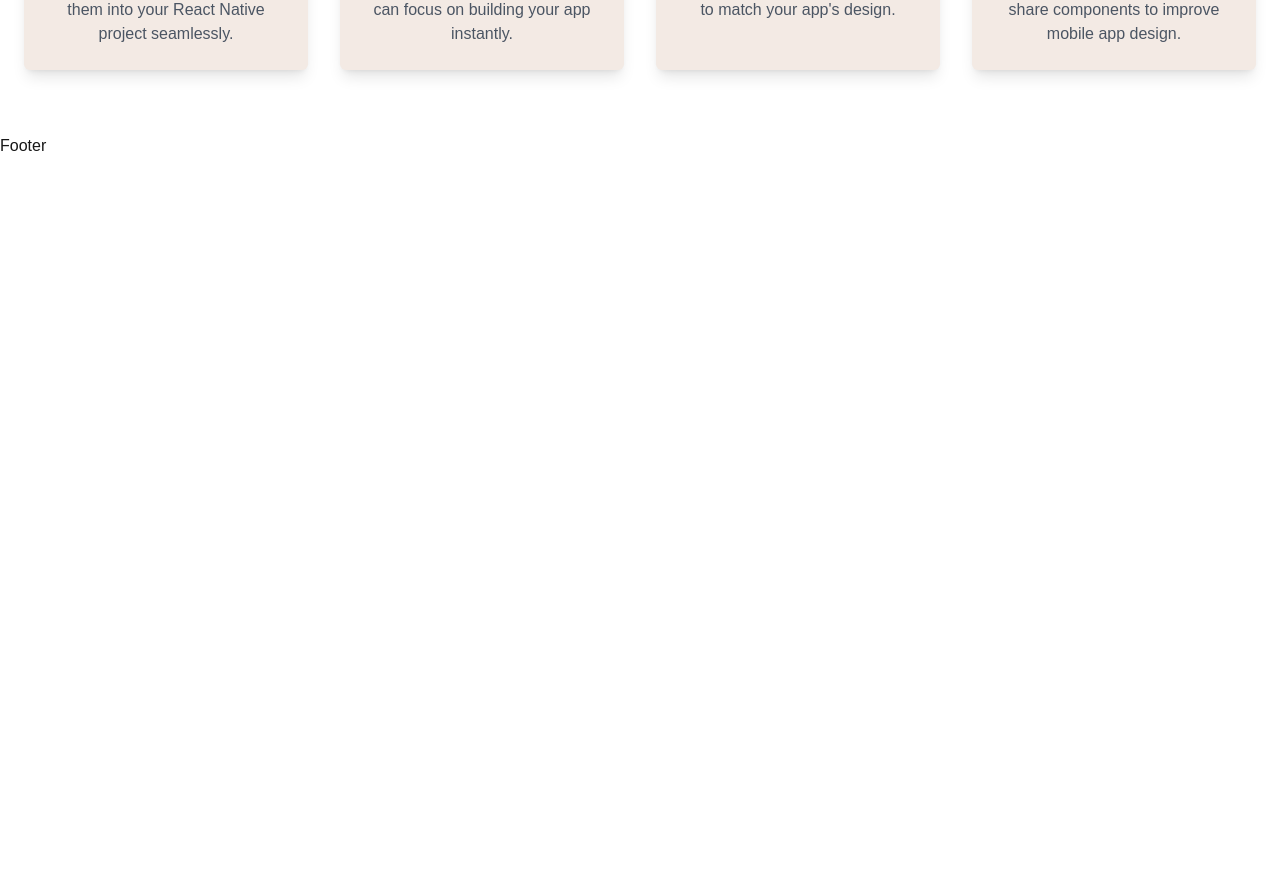
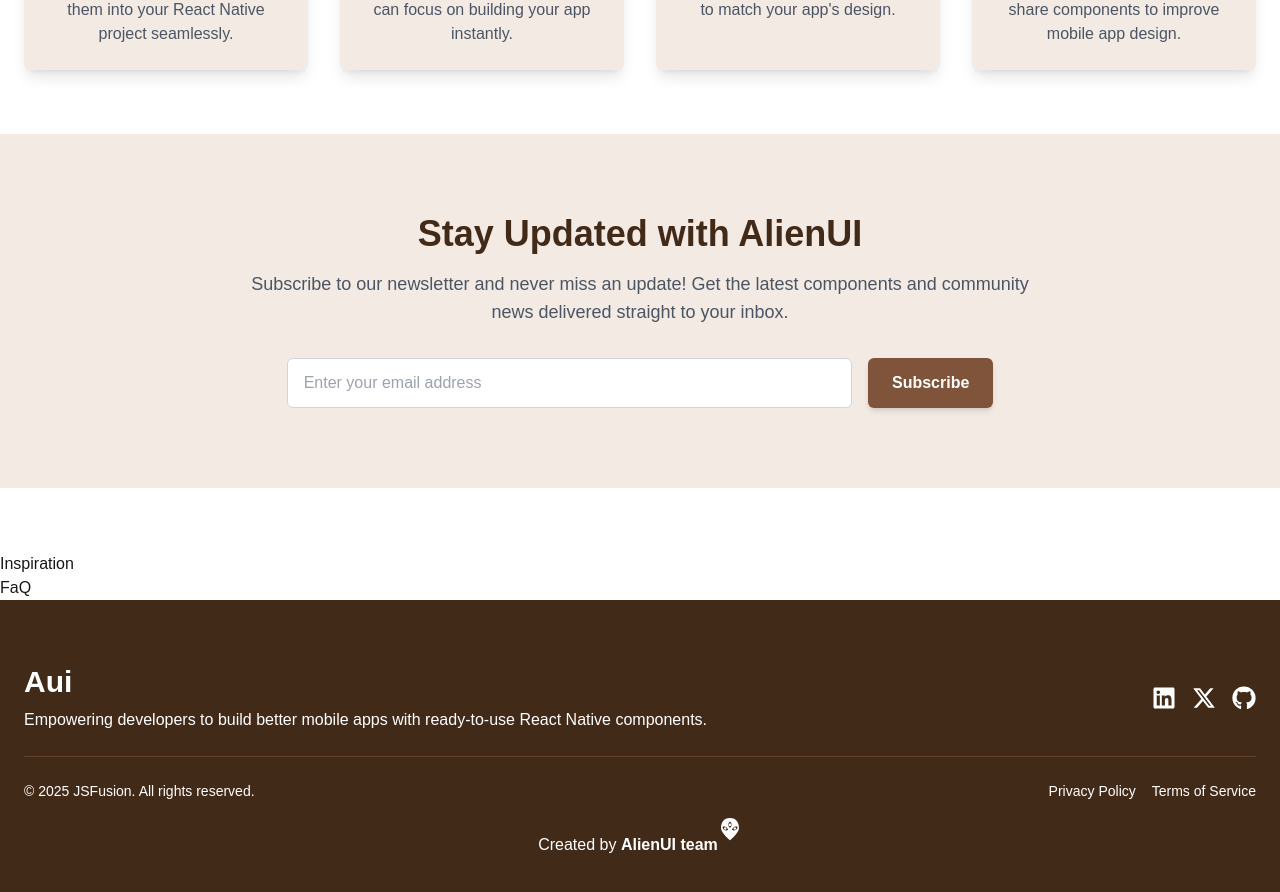
Before and after one commit to AlienUI-Org/AlienUI, a Next.js app in the folder next-ui/: page / in a window 1280 px wide. Shown: the part 1000-1892 px from the top of the page. Before the commit the page ends 1158 px from the top, so only its background shows below. Built offline with nearby package versions, Linux system fonts and the light colour scheme.

Commit message:
feat: add NewsLetter, FaQ, and Inspiration components; enhance Footer layout and styling

```diff
--- a/next-ui/app/page.tsx
+++ b/next-ui/app/page.tsx
@@ -1,6 +1,9 @@
 import Banner from "@/components/Banner";
 import Hero from "@/components/Hero";
 import WhyUseAlienUI from "@/components/WhyUseAlienUI";
+import NewsLetter from "@/components/NewsLetter";
+import FaQ from "@/components/FaQ";
+import Inspiration from "@/components/Inspiration";
 
 export default function Home() {
   return (
@@ -8,6 +11,9 @@
       <Banner />
       <Hero />
       <WhyUseAlienUI />
+      <NewsLetter />
+      <Inspiration />
+      <FaQ />
     </section>
   );
 }
--- a/next-ui/components/Footer.tsx
+++ b/next-ui/components/Footer.tsx
@@ -1,7 +1,69 @@
 import React from "react";
+import { FaGithub } from "react-icons/fa";
+import Link from "next/link";
+import { FaXTwitter } from "react-icons/fa6";
+import { FaLinkedin } from "react-icons/fa";
+import { GiAlienStare } from "react-icons/gi";
 
 function Footer() {
-  return <div>Footer</div>;
+  return (
+    <footer className="bg-brown-800 text-gray-200 py-16">
+      <div className="max-w-7xl mx-auto px-6">
+        {/* Top Section */}
+        <div className="flex flex-col sm:flex-row justify-between items-center">
+          {/* Logo and Description */}
+          <div className="text-center sm:text-left mb-6 sm:mb-0">
+            <h2 className="text-3xl font-semibold text-white">Aui</h2>
+            <p className="mt-2 text-white">
+              Empowering developers to build better mobile apps with
+              ready-to-use React Native components.
+            </p>
+          </div>
+
+          {/* Social Media Icons */}
+          <div className="flex items-center gap-4 text-white">
+            <Link href="">
+              <FaLinkedin size={24} />
+            </Link>
+            <Link href="">
+              <FaXTwitter size={24} />
+            </Link>
+
+            <Link href="https://github.com/khaymanii/jsfusion">
+              <FaGithub size={24} />
+            </Link>
+            {/* <span className="font-medium text-md ml-2 text-white">3 ⭐</span>*/}
+          </div>
+        </div>
+
+        {/* Divider */}
+        <div className="my-6 border-t border-brown-700"></div>
+
+        {/* Bottom Section */}
+        <div className="flex flex-col sm:flex-row justify-between items-center text-sm">
+          <p className="text-white">
+            &copy; {new Date().getFullYear()} JSFusion. All rights reserved.
+          </p>
+          <div className="flex space-x-4 mt-4 sm:mt-0">
+            <Link href="/privacy-policy" className="text-white">
+              Privacy Policy
+            </Link>
+            <Link href="/terms-of-service" className="text-white">
+              Terms of Service
+            </Link>
+          </div>
+        </div>
+      </div>
+      <div className="flex items-center justify-center">
+        {" "}
+        <p className="text-white text-center mt-8">
+          Created by{" "}
+          <span className="text-white font-semibold">AlienUI team</span>
+        </p>
+        <GiAlienStare size={24} className="text-white" />
+      </div>
+    </footer>
+  );
 }
 
 export default Footer;
--- a/next-ui/components/NewsLetter.tsx
+++ b/next-ui/components/NewsLetter.tsx
@@ -1,7 +1,36 @@
 import React from "react";
 
 function NewsLetter() {
-  return <section>NewsLetter</section>;
+  return (
+    <section className="py-20 text-black bg-brown-100 mb-16">
+      <div className="max-w-4xl mx-auto px-6 text-center">
+        {/* Heading */}
+        <h1 className="text-3xl font-bold text-brown-800 sm:text-4xl text-center mb-2">
+          Stay Updated with AlienUI
+        </h1>
+        <p className="mt-4 text-lg text-gray-600 mb-8 text-center mx-4">
+          Subscribe to our newsletter and never miss an update! Get the latest
+          components and community news delivered straight to your inbox.
+        </p>
+
+        {/* Form */}
+        <form className="mt-8 flex flex-col sm:flex-row gap-4 justify-center">
+          <input
+            type="email"
+            placeholder="Enter your email address"
+            className="w-full sm:w-2/3 px-4 py-3 rounded-md text-gray-800 border border-gray-300 focus:outline-none focus:ring-1 focus:ring-brown-700"
+            required
+          />
+          <button
+            type="submit"
+            className="px-6 py-3 bg-brown-600 hover:bg-brown-800 text-white rounded-md font-semibold shadow-md focus:outline-none focus:ring-2"
+          >
+            Subscribe
+          </button>
+        </form>
+      </div>
+    </section>
+  );
 }
 
 export default NewsLetter;
```
